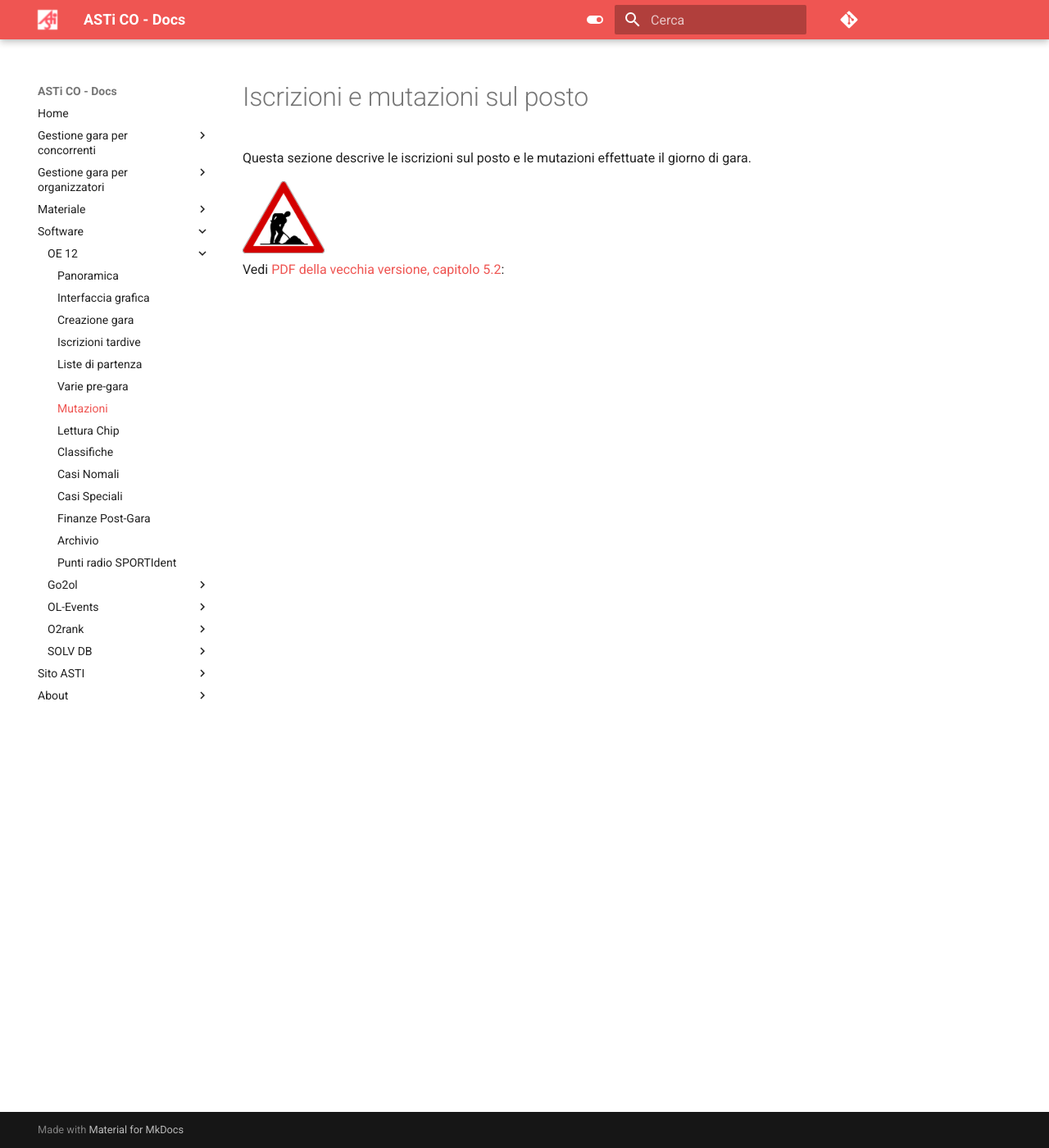
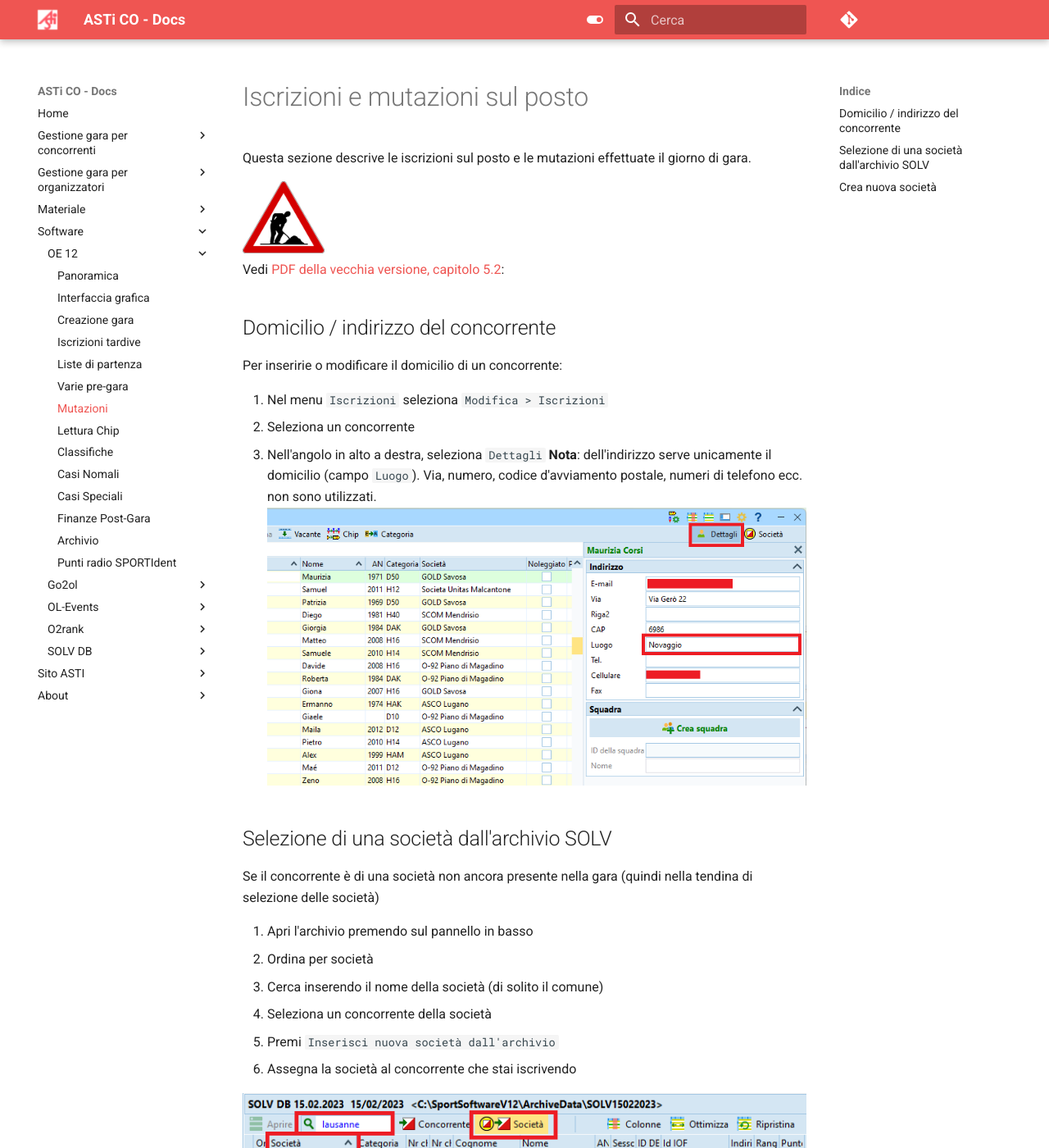
Before and after one commit to asti-co/doc, an MkDocs documentation site: the page built from docs/software/oe12/mutazioni_giorno_gara.md, in a window 1280 px wide and 1400 px high. Shown: the whole window at 82% size. Built offline with MkDocs 1.6.1 and Material for MkDocs 9.7.7, drawn with Linux system fonts in a browser that asks for light colours; comment, search, counter and statistics services are not loaded; some of the changed text lies outside the part shown.

Commit message:
mutazioni (solo indirizzo e società)

```diff
--- a/docs/software/oe12/mutazioni_giorno_gara.md
+++ b/docs/software/oe12/mutazioni_giorno_gara.md
@@ -5,3 +5,37 @@ Questa sezione descrive le iscrizioni sul posto e le mutazioni effettuate il gio
 
 ![Lavori in corso](../../img/lavori_in_corso.png){width=100px}
 Vedi [PDF della vecchia versione, capitolo 5.2](../../gestione_gara_org/inc/Istruzioni_OL_einzel_per_TMO_v2_4.pdf):
+
+## Domicilio / indirizzo del concorrente
+
+Per inseririe o modificare il domicilio di un concorrente:
+
+1. Nel menu `Iscrizioni` seleziona `Modifica > Iscrizioni`
+1. Seleziona un concorrente
+1. Nell'angolo in alto a destra, seleziona `Dettagli`
+**Nota**: dell'indirizzo serve unicamente il domicilio (campo `Luogo`). Via, numero, codice d'avviamento postale, numeri di telefono ecc. non sono utilizzati.
+![Domicilio](inc/iscrizioni_indirizzo.png)
+
+## Selezione di una società dall'archivio SOLV
+
+Se il concorrente è di una società non ancora presente nella gara (quindi nella tendina di selezione delle società)
+
+1. Apri l'archivio premendo sul pannello in basso
+1. Ordina per società
+1. Cerca inserendo il nome della società (di solito il comune)
+1. Seleziona un concorrente della società
+1. Premi `Inserisci nuova società dall'archivio`
+1. Assegna la società al concorrente che stai iscrivendo
+
+![Società dall'archivio](inc/iscrizioni_importa_societa_da_archivio.png)
+
+## Crea nuova società
+
+Se la società non è presente nell'archivio
+
+1. Clicca sul bottone `Società` in alto a destra
+1. Clicca sul bottone `Crea società`
+1. Inserisci il nome della società nel campo `Luogo`
+**Nota**: la distinzione tra sigla e luogo non è rilevante e verrà probabilmente presto soppressa.
+1. Premi `Enter` per salvare
+![Crea società](inc/iscrizioni_crea_societa.png)
```
Also changed, not shown: docs/software/oe12/inc/iscrizioni_crea_societa.png (added), docs/software/oe12/inc/iscrizioni_importa_societa_da_archivio.png (added), docs/software/oe12/inc/iscrizioni_indirizzo.png (added).
